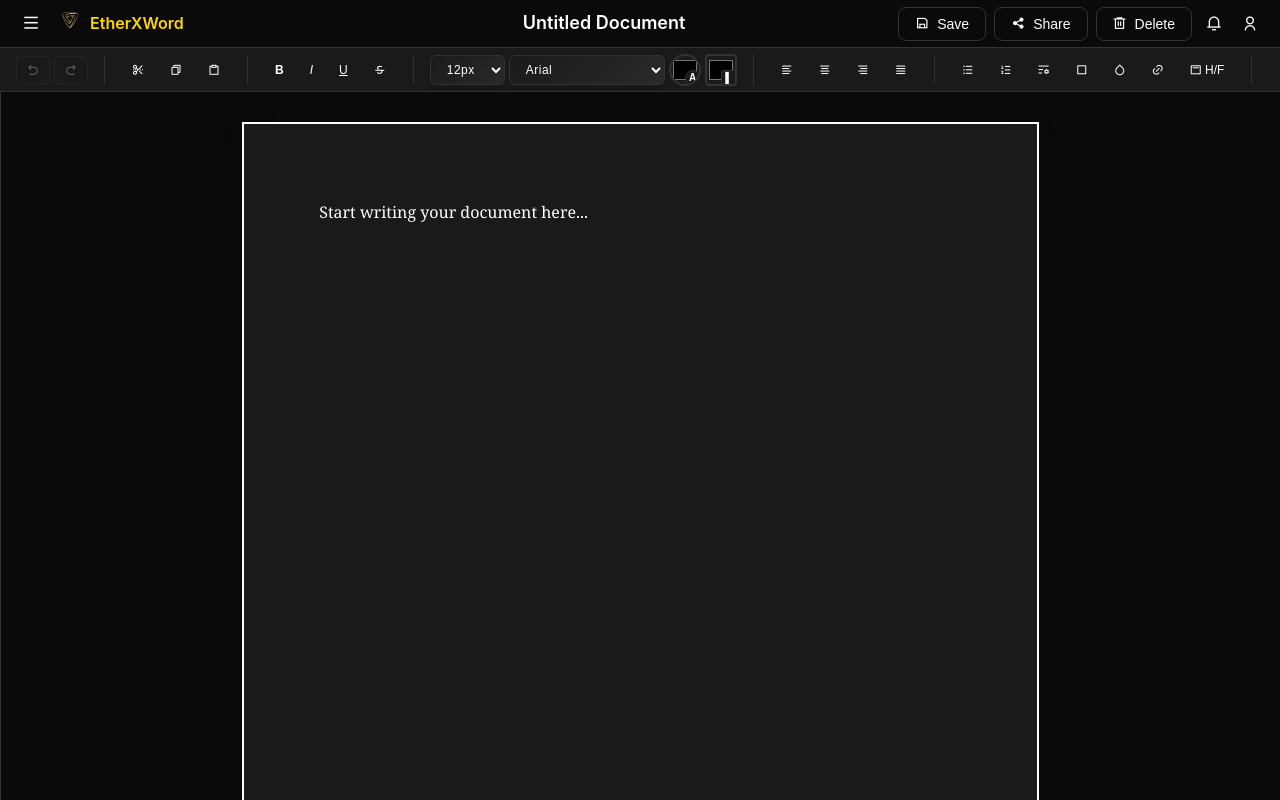
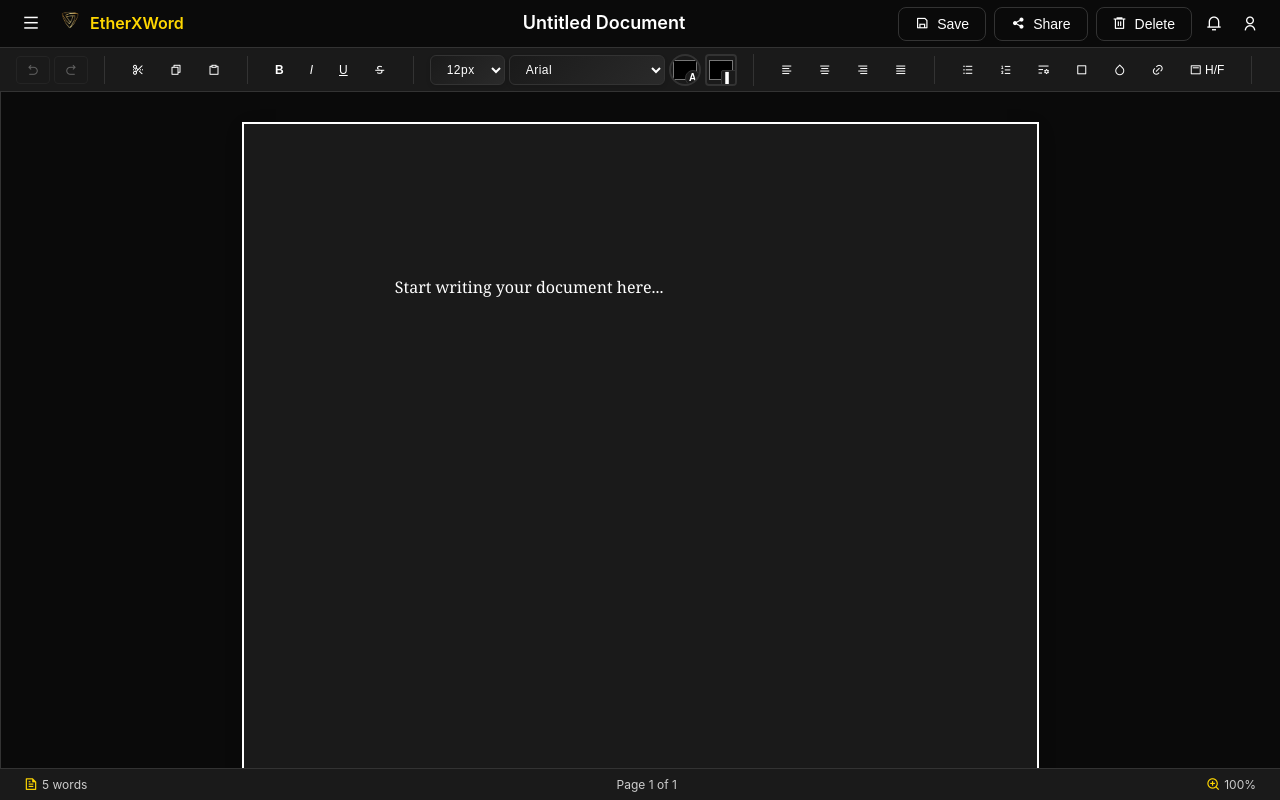
Before and after one commit to nareshrajaparimala/EtherXWord, a React (Vite) app in the folder Client/: page /editor in a window 1280 px wide. Built offline with nearby package versions, Linux system fonts and the light colour scheme; sample sign-in values are in the browser's storage.

Commit message:
some bugs has been cleared

```diff
--- a/Client/src/pages/DocumentEditor.css
+++ b/Client/src/pages/DocumentEditor.css
@@ -880,7 +880,7 @@
   gap: 20px;
   align-items: center;
   width: 210mm;
-  min-width: 210mm;
+  min-width: 110mm;
 }
 
 @media (max-width: 1024px) {
@@ -892,7 +892,7 @@
 
 @media (max-width: 768px) {
   .pages-container {
-    width: 100%;
+    width: 80%;
     padding: 0 10px;
   }
 }
@@ -1046,9 +1046,9 @@
 }
 
 .editor-content {
-  padding: 20mm;
-  height: 100%;
-  width: 100%;
+  padding: 0;
+  height: 110%;
+  width: 110%;
   font-family: 'Georgia', serif;
   font-size: 12pt;
   line-height: 1.5;
@@ -1056,6 +1056,9 @@
   outline: none;
   box-sizing: border-box;
   cursor: text;
+  overflow: visible;
+  white-space: pre-wrap;
+  word-wrap: break-word;
 }
 
 @media (max-width: 1024px) {
@@ -1088,8 +1091,8 @@
 
 .a4-content {
   padding: 20mm;
-  height: 100%;
-  width: 100%;
+  height: 110%;
+  width: 110%;
   cursor: text;
 }
 
@@ -1813,14 +1816,15 @@
 
   .editor-layout {
     margin-top: 84px;
-    height: calc(100vh - 84px);
+    margin-bottom: 32px;
+    height: calc(100vh - 116px);
   }
 
   .left-sidebar {
     position: fixed;
     left: -300px;
     top: 84px;
-    height: calc(100vh - 84px);
+    height: calc(100vh - 116px);
     z-index: 80;
     transition: left 0.3s ease;
   }
@@ -1833,7 +1837,7 @@
     position: fixed;
     right: -400px;
     top: 84px;
-    height: calc(100vh - 84px);
+    height: calc(100vh - 116px);
     z-index: 85;
     transition: right 0.3s ease;
     box-shadow: -2px 0 8px rgba(0, 0, 0, 0.1);
@@ -1858,6 +1862,16 @@
     padding: 40px 20px;
     font-size: 14px;
   }
+
+  .bottom-status-bar {
+    padding: 0 12px;
+    font-size: 11px;
+  }
+
+  .status-left,
+  .status-right {
+    gap: 8px;
+  }
 }
 
 @media (max-width: 480px) {
@@ -1885,7 +1899,7 @@
 
   .image-controls {
     position: fixed;
-    bottom: 20px;
+    bottom: 52px;
     left: 50%;
     transform: translateX(-50%);
     right: auto;
@@ -1914,6 +1928,16 @@
 
   .version-actions {
     align-self: flex-end;
+  }
+
+  .bottom-status-bar {
+    padding: 0 8px;
+    font-size: 10px;
+  }
+
+  .status-left .word-count,
+  .status-right .zoom-level {
+    display: none;
   }
 }
 
@@ -2187,17 +2211,75 @@
   color: #000000 !important;
 }
 
+/* Bottom Status Bar */
+.bottom-status-bar {
+  position: fixed;
+  bottom: 0;
+  left: 0;
+  right: 0;
+  height: 32px;
+  background: var(--bg-secondary);
+  border-top: 1px solid var(--border-color);
+  display: flex;
+  align-items: center;
+  justify-content: space-between;
+  padding: 0 16px;
+  z-index: 100;
+  font-size: 12px;
+  color: var(--text-secondary);
+}
+
+.status-left,
+.status-center,
+.status-right {
+  display: flex;
+  align-items: center;
+  gap: 16px;
+}
+
+.status-center {
+  flex: 1;
+  justify-content: center;
+}
+
+.word-count,
+.page-info,
+.zoom-level {
+  display: flex;
+  align-items: center;
+  gap: 4px;
+  padding: 4px 8px;
+  border-radius: 4px;
+  transition: all 0.2s ease;
+}
+
+.word-count:hover,
+.page-info:hover,
+.zoom-level:hover {
+  background: var(--hover-bg);
+  color: var(--text-primary);
+}
+
+.word-count i,
+.page-info i,
+.zoom-level i {
+  font-size: 14px;
+  color: var(--primary-yellow);
+}
+
 /* Print Styles */
 @media print {
   .editor-navbar,
   .toolbar,
   .left-sidebar,
-  .right-sidebar {
+  .right-sidebar,
+  .bottom-status-bar {
     display: none !important;
   }
 
   .editor-layout {
     margin-top: 0;
+    margin-bottom: 0;
     height: auto;
   }
 
--- a/Client/src/pages/DocumentEditor.jsx
+++ b/Client/src/pages/DocumentEditor.jsx
@@ -74,6 +74,7 @@ const DocumentEditor = () => {
     rotation: 45, // degrees
     alignment: 'center' // 'center', 'diagonal', 'straight'
   });
+  const [wordCount, setWordCount] = useState(0);
 
   const editorRef = useRef(null);
   const undoTimeoutRef = useRef(null);
@@ -120,6 +121,15 @@ const DocumentEditor = () => {
       editorRef.current.style.color = defaultFont.color;
     }
   }, [defaultFont]);
+
+  // Update word count on initial load
+  React.useEffect(() => {
+    if (editorRef.current) {
+      const textContent = editorRef.current.innerText || editorRef.current.textContent || '';
+      const words = textContent.trim().split(/\s+/).filter(word => word.length > 0);
+      setWordCount(words.length);
+    }
+  }, [editorRef.current?.innerHTML]);
 
   // Keyboard shortcuts for undo/redo and find/replace
   React.useEffect(() => {
@@ -561,6 +571,11 @@ const DocumentEditor = () => {
         page.id === pageId ? { ...page, content } : page
       )
     );
+
+    // Update word count
+    const textContent = e.target.innerText || e.target.textContent || '';
+    const words = textContent.trim().split(/\s+/).filter(word => word.length > 0);
+    setWordCount(words.length);
 
     // Check line count and create new page if needed
     checkAndCreateNewPage(e.target);
@@ -1781,7 +1796,7 @@ const DocumentEditor = () => {
         </div>
       </div>
 
-      <div className="editor-layout">
+      <div className="editor-layout" style={{marginBottom: '32px'}}>
         {/* Left Sidebar */}
         <aside className={`left-sidebar ${sidebarCollapsed ? 'collapsed' : ''}`}>
           <div className="sidebar-section">
@@ -1857,20 +1872,24 @@ const DocumentEditor = () => {
                 key={page.id}
                 className={`editor-page a4-page ${currentPage === page.id ? 'active-page' : ''}`}
               >
-                {headerText && (
+                {(headerText || pageNumbering.enabled && (pageNumbering.position.startsWith('top'))) && (
                   <div className="page-hf-element top-header" style={{
                     position: 'absolute',
-                    top: '10mm',
+                    top: '5mm',
                     left: '20mm',
                     right: '20mm',
                     display: 'flex',
                     justifyContent: 'space-between',
-                    fontSize: '12px',
-                    color: 'var(--text-secondary)'
+                    alignItems: 'center',
+                    fontSize: '11px',
+                    color: 'var(--text-secondary)',
+                    borderBottom: '1px solid var(--border-color)',
+                    paddingBottom: '2mm',
+                    zIndex: 10
                   }}>
-                    <span>{headerText.split('|')[0] || ''}</span>
-                    <span>{headerText.split('|')[1] || ''}</span>
-                    <span>{headerText.split('|')[2] || ''}</span>
+                    <span>{headerText.split('|')[0] || (pageNumbering.enabled && pageNumbering.position === 'top-left' ? (pageNumbering.format === '1' ? index + 1 : pageNumbering.format === 'i' ? ['i', 'ii', 'iii', 'iv', 'v'][index] || (index + 1) : String.fromCharCode(97 + index)) : '')}</span>
+                    <span>{headerText.split('|')[1] || (pageNumbering.enabled && pageNumbering.position === 'top-center' ? (pageNumbering.format === '1' ? index + 1 : pageNumbering.format === 'i' ? ['i', 'ii', 'iii', 'iv', 'v'][index] || (index + 1) : String.fromCharCode(97 + index)) : '')}</span>
+                    <span>{headerText.split('|')[2] || (pageNumbering.enabled && pageNumbering.position === 'top-right' ? (pageNumbering.format === '1' ? index + 1 : pageNumbering.format === 'i' ? ['i', 'ii', 'iii', 'iv', 'v'][index] || (index + 1) : String.fromCharCode(97 + index)) : '')}</span>
                   </div>
                 )}
 
@@ -1892,14 +1911,26 @@ const DocumentEditor = () => {
                     borderBottom: (pageBorder.position === 'all' || pageBorder.position === 'bottom' || pageBorder.position === 'both') && pageBorder.borderType !== 'shadow' ? `${pageBorder.width} ${pageBorder.style} ${pageBorder.color}` : 'none',
                     borderLeft: pageBorder.position === 'all' && pageBorder.borderType !== 'shadow' ? `${pageBorder.width} ${pageBorder.style} ${pageBorder.color}` : 'none',
                     borderRight: pageBorder.position === 'all' && pageBorder.borderType !== 'shadow' ? `${pageBorder.width} ${pageBorder.style} ${pageBorder.color}` : 'none',
-                    margin: pageBorder.padding,
-                    width: `calc(100% - ${parseInt(pageBorder.padding) * 2}px)`,
-                    height: `calc(100% - ${parseInt(pageBorder.padding) * 2}px)`,
+                    marginTop: (headerText || pageNumbering.enabled && pageNumbering.position.startsWith('top')) ? '15mm' : '20mm',
+                    marginBottom: (footerText || pageNumbering.enabled && pageNumbering.position.startsWith('bottom')) ? '15mm' : '20mm',
+                    marginLeft: '20mm',
+                    marginRight: '20mm',
+                    width: `calc(100% - 40mm)`,
+                    height: `calc(100% - ${(headerText || pageNumbering.enabled && pageNumbering.position.startsWith('top')) ? '35mm' : '40mm'} - ${(footerText || pageNumbering.enabled && pageNumbering.position.startsWith('bottom')) ? '15mm' : '20mm'})`,
                     borderRadius: pageBorder.borderType === 'rounded' ? '8px' : '0',
                     boxShadow: pageBorder.borderType === 'shadow' ? `inset 0 0 0 ${pageBorder.width} ${pageBorder.color}` : 'none',
                     position: 'relative',
                     boxSizing: 'border-box'
-                  } : {}}
+                  } : {
+                    marginTop: (headerText || pageNumbering.enabled && pageNumbering.position.startsWith('top')) ? '15mm' : '20mm',
+                    marginBottom: (footerText || pageNumbering.enabled && pageNumbering.position.startsWith('bottom')) ? '15mm' : '20mm',
+                    marginLeft: '20mm',
+                    marginRight: '20mm',
+                    width: `calc(100% - 40mm)`,
+                    height: `calc(100% - ${(headerText || pageNumbering.enabled && pageNumbering.position.startsWith('top')) ? '35mm' : '40mm'} - ${(footerText || pageNumbering.enabled && pageNumbering.position.startsWith('bottom')) ? '15mm' : '20mm'})`,
+                    position: 'relative',
+                    boxSizing: 'border-box'
+                  }}
                 >
                   {page.id === 1 && page.content === '<p>Start writing your document here...</p>' ? (
                     'Start writing your document here...'
@@ -1957,30 +1988,28 @@ const DocumentEditor = () => {
                   )}
                 </div>
 
-                {footerText && (
+                {(footerText || pageNumbering.enabled && (pageNumbering.position.startsWith('bottom'))) && (
                   <div className="page-hf-element bottom-footer" style={{
                     position: 'absolute',
-                    bottom: '10mm',
+                    bottom: '5mm',
                     left: '20mm',
                     right: '20mm',
                     display: 'flex',
                     justifyContent: 'space-between',
-                    fontSize: '12px',
-                    color: 'var(--text-secondary)'
+                    alignItems: 'center',
+                    fontSize: '11px',
+                    color: 'var(--text-secondary)',
+                    borderTop: '1px solid var(--border-color)',
+                    paddingTop: '2mm',
+                    zIndex: 10
                   }}>
-                    <span>{footerText.split('|')[0] || ''}</span>
-                    <span>{footerText.split('|')[1] || ''}</span>
-                    <span>{footerText.split('|')[2] || ''}</span>
+                    <span>{footerText.split('|')[0] || (pageNumbering.enabled && pageNumbering.position === 'bottom-left' ? (pageNumbering.format === '1' ? index + 1 : pageNumbering.format === 'i' ? ['i', 'ii', 'iii', 'iv', 'v'][index] || (index + 1) : String.fromCharCode(97 + index)) : '')}</span>
+                    <span>{footerText.split('|')[1] || (pageNumbering.enabled && pageNumbering.position === 'bottom-center' ? (pageNumbering.format === '1' ? index + 1 : pageNumbering.format === 'i' ? ['i', 'ii', 'iii', 'iv', 'v'][index] || (index + 1) : String.fromCharCode(97 + index)) : '')}</span>
+                    <span>{footerText.split('|')[2] || (pageNumbering.enabled && pageNumbering.position === 'bottom-right' ? (pageNumbering.format === '1' ? index + 1 : pageNumbering.format === 'i' ? ['i', 'ii', 'iii', 'iv', 'v'][index] || (index + 1) : String.fromCharCode(97 + index)) : '')}</span>
                   </div>
                 )}
 
-                {pageNumbering.enabled && (
-                  <div className={`page-number ${pageNumbering.position}`}>
-                    {pageNumbering.format === '1' ? index + 1 :
-                     pageNumbering.format === 'i' ? ['i', 'ii', 'iii', 'iv', 'v'][index] || (index + 1) :
-                     pageNumbering.format === 'a' ? String.fromCharCode(97 + index) : index + 1}
-                  </div>
-                )}
+
               </div>
             ))}
           </div>
@@ -2265,14 +2294,14 @@ const DocumentEditor = () => {
                 </div>
               </div>
               <div className="hf-control-group">
-                <label>Page Numbers:</label>
+                <label>Page Numbers in H/F:</label>
                 <select
                   value={pageNumbering.enabled}
                   onChange={(e) => updatePageNumbering(e.target.value === 'true', pageNumbering.position, pageNumbering.format)}
                   className="hf-select"
                 >
-                  <option value="true">Enabled</option>
-                  <option value="false">Disabled</option>
+                  <option value="true">Show in Header/Footer</option>
+                  <option value="false">Hide from Header/Footer</option>
                 </select>
               </div>
               <div className="hf-control-group">
@@ -2603,6 +2632,25 @@ const DocumentEditor = () => {
       {showTemplateDemo && (
         <TemplateDemo onHide={() => setShowTemplateDemo(false)} />
       )}
+
+      {/* Bottom Status Bar */}
+      <div className="bottom-status-bar">
+        <div className="status-left">
+          <span className="word-count">
+            <i className="ri-file-text-line"></i> {wordCount} words
+          </span>
+        </div>
+        <div className="status-center">
+          <span className="page-info">
+            Page {currentPage} of {pages.length}
+          </span>
+        </div>
+        <div className="status-right">
+          <span className="zoom-level">
+            <i className="ri-zoom-in-line"></i> 100%
+          </span>
+        </div>
+      </div>
     </div>
   );
 };
```
